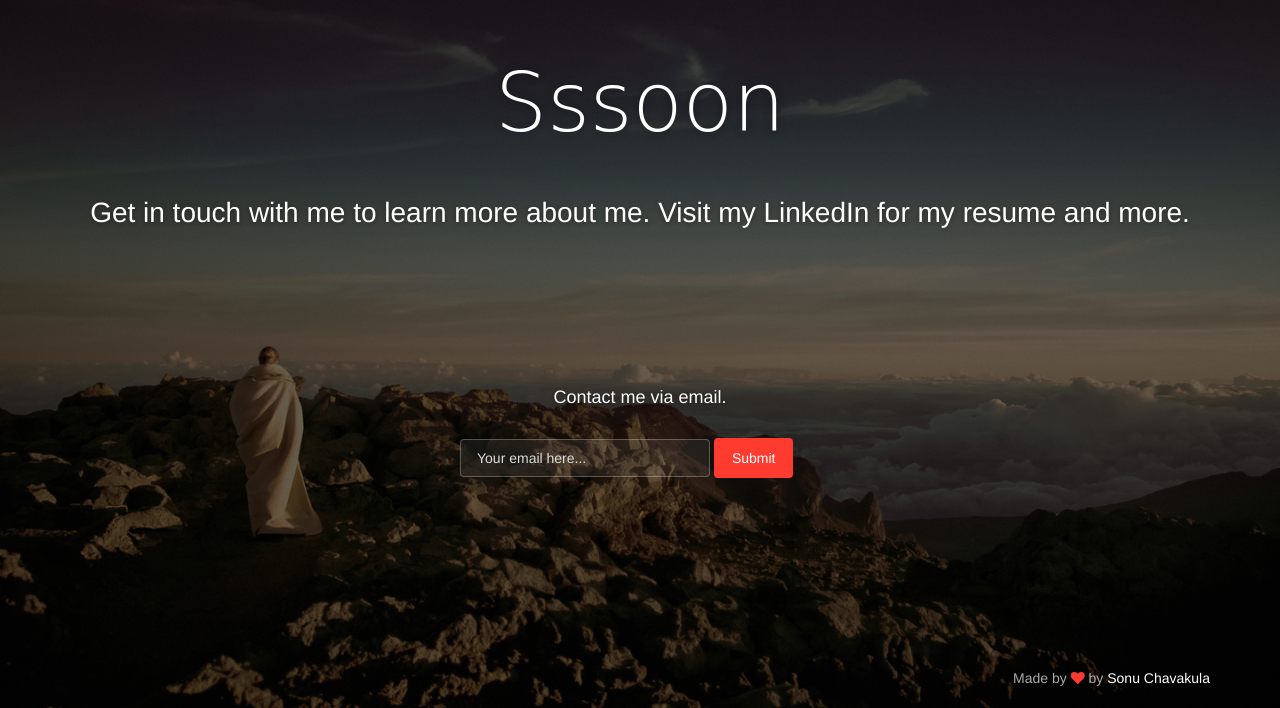
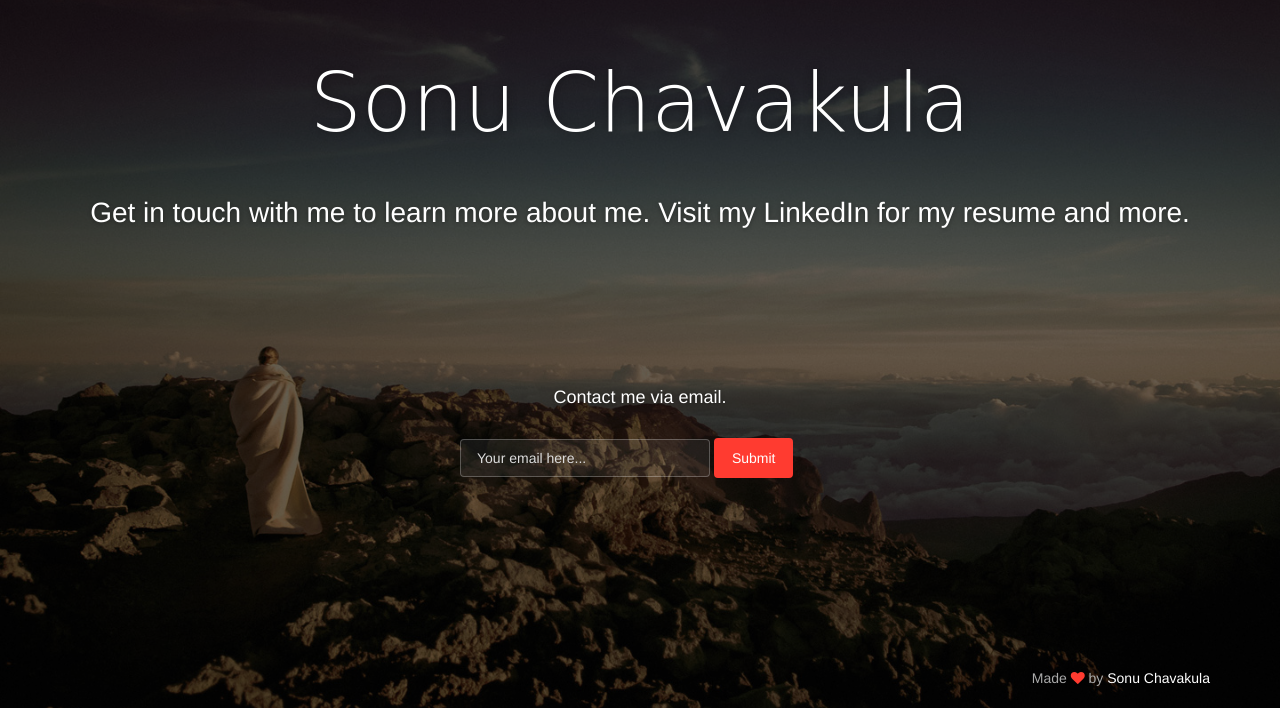
Before and after one commit to abhiramchavakula/sonuchavakula.github.io, a website: page index.html in a window 1280 px wide. Shown: the part 92-800 px from the top of the page. Drawn offline with Linux system fonts and the light colour scheme; files whose address does not match are found by name; a web font is replaced by a local one.

Commit message:
Update index.html

```diff
--- a/index.html
+++ b/index.html
@@ -91,7 +91,7 @@
 
     <div class="container">
         <h1 class="logo cursive">
-            Sssoon
+            Sonu Chavakula
         </h1>
 <!--  H1 can have 2 designs: "logo" and "logo cursive"           -->
 
@@ -118,7 +118,7 @@
     </div>
     <div class="footer">
       <div class="container">
-             Made by <i class="fa fa-heart heart"></i> by <a href="http://www.creative-tim.com">Sonu Chavakula</a></a>
+             Made <i class="fa fa-heart heart"></i> by <a href="http://www.creative-tim.com">Sonu Chavakula</a></a>
       </div>
     </div>
  </div>
```
